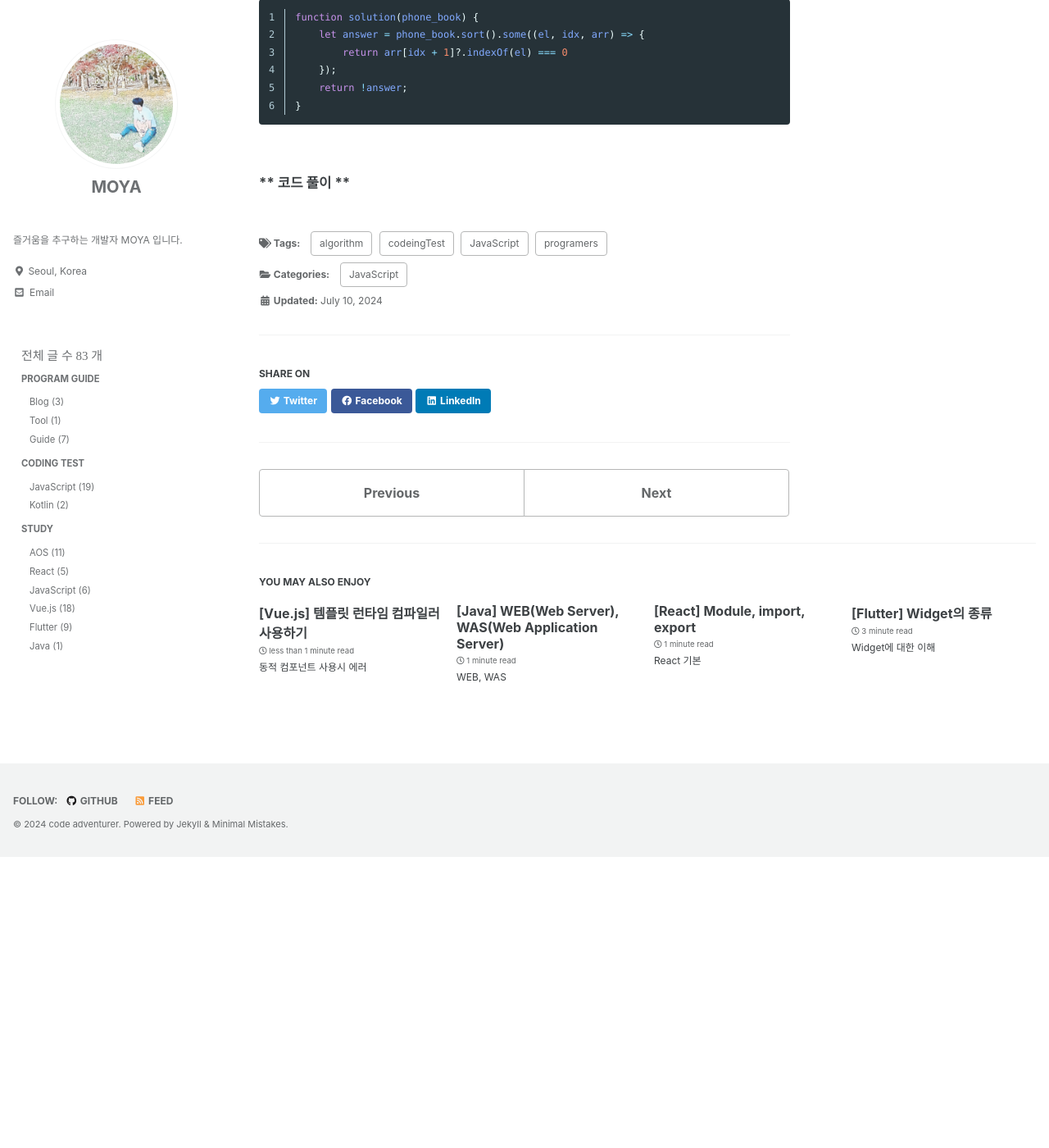
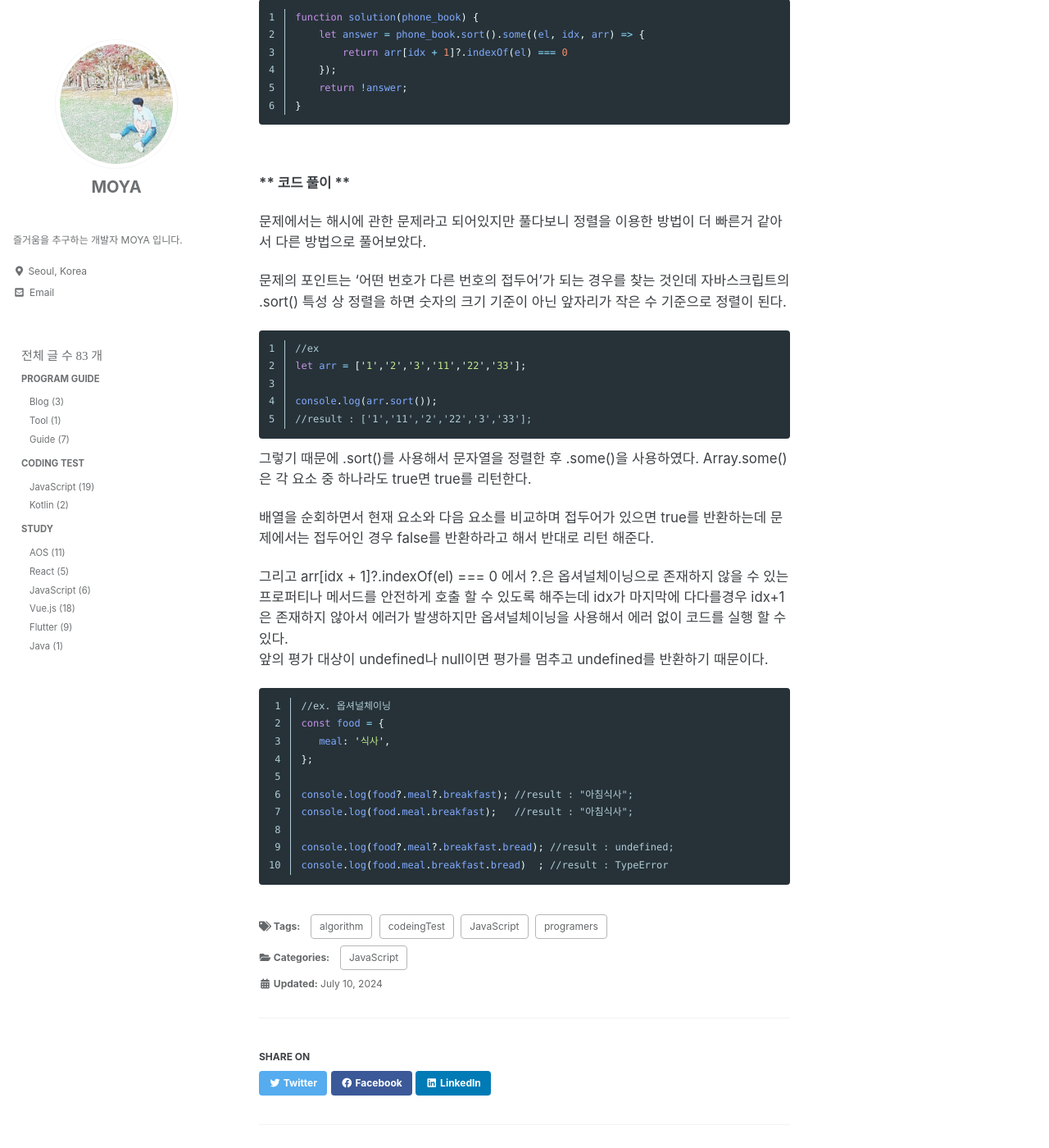
Before and after one commit to kdc7140/kdc7140.github.io, a Jekyll site: the page built from _posts/codingTest/2024-07-10-codingTest19.md, in a window 1280 px wide and 1400 px high, scrolled down 1245 px. Shown: the whole window at 82% size. Built offline with Jekyll 4.4.1, drawn with Linux system fonts in a browser that asks for light colours; cached includes are drawn as plain includes; some web fonts are replaced; before the commit the page ends 2290 px from its top, so only the background shows below that; some of the changed text lies outside the part shown.

Commit message:
codingTest - programers 전화번호 목록 코드풀이 추가

````diff
--- a/_posts/codingTest/2024-07-10-codingTest19.md
+++ b/_posts/codingTest/2024-07-10-codingTest19.md
@@ -71,3 +71,37 @@ function solution(phone_book) {
 
 
 **** 코드 풀이 ****
+
+문제에서는 해시에 관한 문제라고 되어있지만 풀다보니 정렬을 이용한 방법이 더 빠른거 같아서 다른 방법으로 풀어보았다.
+
+문제의 포인트는 '어떤 번호가 다른 번호의 접두어'가 되는 경우를 찾는 것인데 자바스크립트의 .sort() 특성 상 정렬을 하면
+숫자의 크기 기준이 아닌 앞자리가 작은 수 기준으로 정렬이 된다.
+
+```javascript
+//ex
+let arr = ['1','2','3','11','22','33'];
+
+console.log(arr.sort());
+//result : ['1','11','2','22','3','33'];
+```
+
+그렇기 때문에 .sort()를 사용해서 문자열을 정렬한 후 .some()을 사용하였다.
+Array.some()은 각 요소 중 하나라도 true면 true를 리턴한다.
+
+배열을 순회하면서 현재 요소와 다음 요소를 비교하며 접두어가 있으면 true를 반환하는데 문제에서는 접두어인 경우 false를 반환하라고 해서 반대로 리턴 해준다.
+
+그리고 arr[idx + 1]?.indexOf(el) === 0 에서 ?.은 옵셔널체이닝으로 존재하지 않을 수 있는 프로퍼티나 메서드를 안전하게 호출 할 수 있도록 해주는데 idx가 마지막에 다다를경우 idx+1은 존재하지 않아서 에러가 발생하지만 옵셔널체이닝을 사용해서 에러 없이 코드를 실행 할 수 있다.<br/>
+앞의 평가 대상이 undefined나 null이면 평가를 멈추고 undefined를 반환하기 때문이다.
+
+```javascript
+//ex. 옵셔널체이닝
+const food = {
+   meal: '식사',
+};
+
+console.log(food?.meal?.breakfast); //result : "아침식사";
+console.log(food.meal.breakfast);   //result : "아침식사";
+
+console.log(food?.meal?.breakfast.bread); //result : undefined;
+console.log(food.meal.breakfast.bread)  ; //result : TypeError
+```
````
